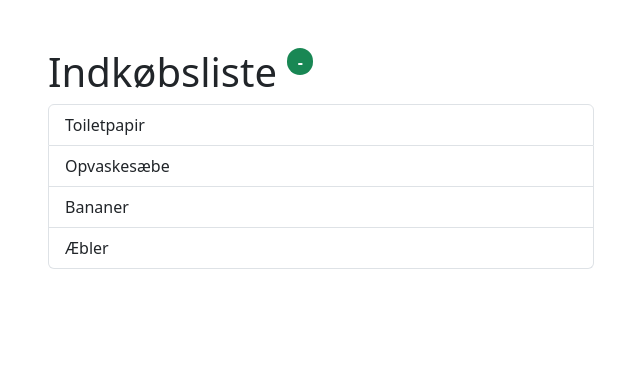
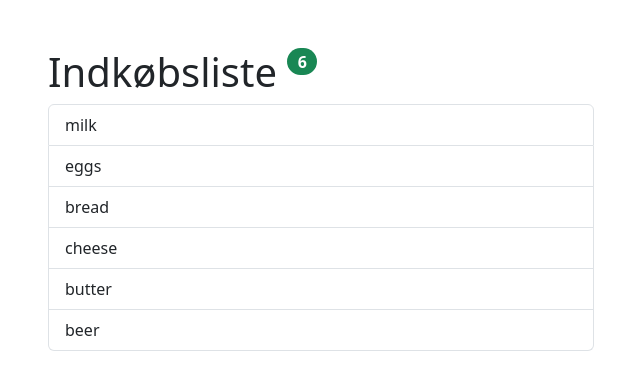
Before and after one commit to boblbobl/fof-webdev-101, a website: page exercise-files/aften-7/1.html in a window 1280 px wide. Shown: the whole page, without its empty margins (34-674 px from the left). Drawn offline with nearby package versions, Linux system fonts and the light colour scheme.

Commit message:
live exercises evening 7

```diff
--- a/exercise-files/aften-7/1.html
+++ b/exercise-files/aften-7/1.html
@@ -12,17 +12,28 @@
             <div class="col-sm-12 col-lg-6">
                 <h1 class="fs-1 fw-lighter mt-5">Indkøbsliste <span id="grocery-count" class="badge rounded-pill text-bg-success fs-6 align-top">-</span></h1>
                 <ul id="grocery-list" class="list-group">
-                    <li class="list-group-item">Toiletpapir</li>
-                    <li class="list-group-item">Opvaskesæbe</li>
-                    <li class="list-group-item">Bananer</li>
-                    <li class="list-group-item">Æbler</li>
                 </ul>
             </div>
         </div>
     </div>
     <script>
         function LoadGroceries() {
+            fetch("groceries.json")
+            .then(response => response.json())
+            .then(data => {
+                let list = document.getElementById("grocery-list");
+                list.innerHTML = "";
 
+                data.groceries.forEach(element => {
+                    let li = document.createElement("li");
+                    li.className = "list-group-item";
+                    li.innerHTML = element;
+
+                    list.appendChild(li);
+                })
+
+                document.getElementById("grocery-count").innerHTML = data.groceries.length;
+            })
         }
 
         LoadGroceries();
```
Also changed, not shown: exercise-files/aften-7/2.html (+18 -8 lines), exercise-files/aften-7/3.html (+3 -2 lines), exercise-files/aften-7/4.html (+13 -2 lines).
